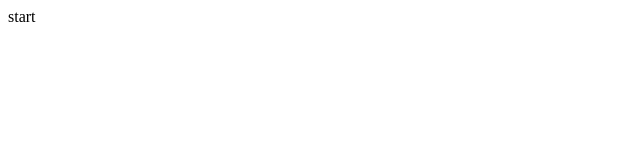
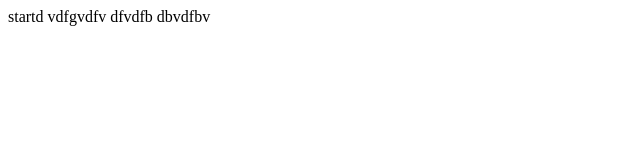
Before and after one commit to ladarax/test-project, a plain HTML site: page index.html in a window 1280 px wide. Shown: the whole page, without its empty margins (0-640 px from the left). Drawn offline with Linux system fonts and the light colour scheme.

Commit message:
update index html

```diff
--- a/index.html
+++ b/index.html
@@ -6,6 +6,6 @@
     <title>Document</title>
   </head>
   <body>
-    start
+    startd vdfgvdfv dfvdfb dbvdfbv
   </body>
 </html>
```
